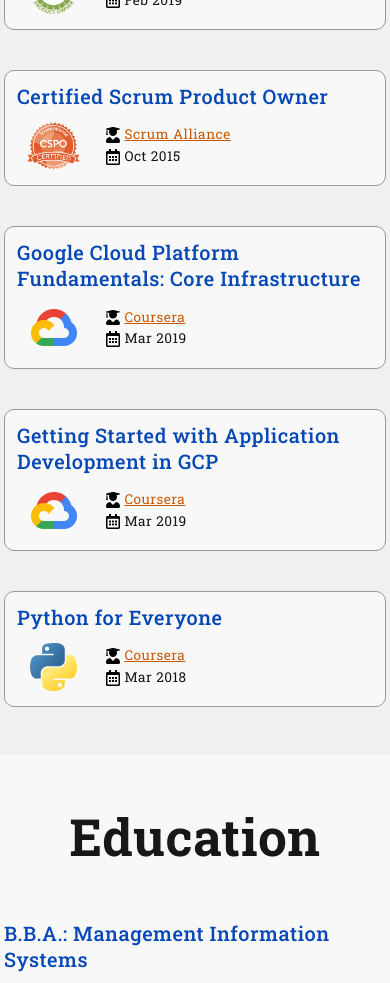
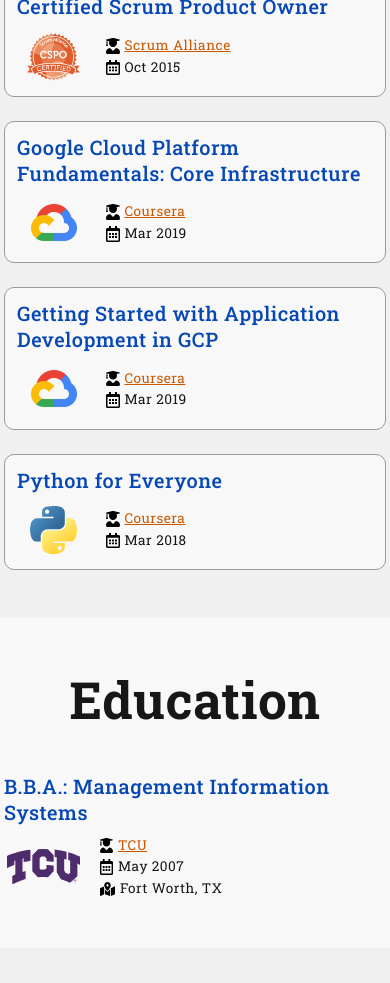
Before and after one commit to brystmar/cv, a React (Create React App) app: page / in a window 390 px wide. Shown: the part 8220-9203 px from the top of the page. Built offline with nearby package versions, Linux system fonts and the light colour scheme.

Commit message:
Education breakpoints for larger screens

```diff
--- a/src/styles/content-sections.css
+++ b/src/styles/content-sections.css
@@ -228,7 +228,6 @@
   max-height: 330px;
   overflow: hidden;
   margin: 1em auto;
-  background: inherit;
   box-shadow: 3px 3px 10px rgba(151, 154, 160, 0.6);
 }
 .project-section .project .proj-screenshot-container .screenshot {
@@ -313,9 +312,10 @@
 .certs-container .cert {
   max-width: 600px;
   background: #f8f8f8;
-  padding: 0.75em;
+  margin: 0 0 1.5em 0;
   border: 1px solid #979aa0;
   border-radius: 10px;
+  padding: 0.75em;
 }
 .certs-container .cert .cert-title {
   font-size: 1.25rem;
@@ -344,13 +344,13 @@
   justify-content: center;
 }
 
-@media (min-width: 480px) {
+@media (min-width: 500px) {
   .icon-plus-text {
     font-size: 1rem;
   }
 
   .certification-section .certs-container .cert .cert-title {
-    font-size: 1.55rem;
+    font-size: 1.5rem;
   }
   .certification-section .certs-container .cert .cert-content .logo-container {
     margin: 0 0.5em 0 0;
@@ -386,40 +386,50 @@
   }
 }
 /*** Education ***/
-.education-section .degree {
+.degree {
   display: flex;
   flex-direction: column;
+  align-items: center;
 }
-.education-section .degree .degree-title,
-.education-section .degree .degree-content {
-  max-width: 500px;
+.degree .degree-title,
+.degree .degree-content {
+  width: 100%;
+  max-width: 550px;
 }
-.education-section .degree .degree-title {
+.degree .degree-title {
   font-size: 1.25rem;
   font-weight: 500;
   line-height: 1.3;
   color: #0647b6;
-  margin: 0.5em 0;
+  margin: 0 0 0.5em;
 }
-.education-section .degree .degree-content {
+.degree .degree-content {
   display: grid;
-  grid-template: 1fr/20% 79%;
-  grid-gap: 1em;
+  grid-template: 1fr/25% 75%;
 }
-.education-section .degree .degree-content .logo-container .degree-logo {
-  display: inline;
+.degree .degree-content .logo-container {
+  margin: 0 1em 0 0;
+  padding: 0.2em;
+}
+.degree .degree-content .logo-container .degree-logo {
+  display: block;
   width: 100%;
 }
-.education-section .degree .degree-content .degree-details {
+.degree .degree-content .degree-details {
   display: flex;
   flex-direction: column;
   justify-content: center;
+  margin: 0;
 }
 
 @media (min-width: 500px) {
-  .degree .logo-container {
+  .education-section .degree .degree-title {
+    font-size: 1.5rem;
+  }
+  .education-section .degree .logo-container {
     max-width: 200px;
     max-height: 200px;
+    margin: 0 0.5em 0 0;
   }
 }
 .icon {
--- a/src/styles/content-sections.sass
+++ b/src/styles/content-sections.sass
@@ -196,12 +196,9 @@
       max-height: 330px
       overflow: hidden
       margin: 1em auto
-      background: inherit
-      //border: 1px solid red
       box-shadow: 3px 3px 10px $color-border-lighter
       .screenshot
         width: 100%
-        //border: 1px dashed green
         display: block
         margin: auto
     .proj-screenshot-container:hover
@@ -276,9 +273,10 @@
   .cert
     max-width: 600px
     background: $color-background
-    padding: 0.75em
+    margin: 0 0 1.5em 0
     border: 1px solid $color-border
     border-radius: 10px
+    padding: 0.75em
     .cert-title
       font-size: 1.25rem
       font-weight: 500
@@ -304,14 +302,14 @@
         flex-direction: column
         justify-content: center
 
-@media (min-width: 480px)
+@media (min-width: 500px)
   .icon-plus-text
     font-size: 1rem
   .certification-section
     .certs-container
       .cert
         .cert-title
-          font-size: 1.55rem
+          font-size: 1.5rem
         .cert-content
           .logo-container
             margin: 0 0.5em 0 0
@@ -349,37 +347,47 @@
 
 /*** Education ***/
 
-.education-section
-  .degree
-    display: flex
-    flex-direction: column
-    .degree-title,
-    .degree-content
-      max-width: 500px
-    .degree-title
-      font-size: 1.25rem
-      font-weight: 500
-      line-height: 1.3
-      color: $color-primary-darker
-      margin: 0.5em 0
-    .degree-content
-      display: grid
-      grid-template: 1fr / 20% 79%
-      grid-gap: 1em
-      .logo-container
-        .degree-logo
-          display: inline
-          width: 100%
-      .degree-details
-        display: flex
-        flex-direction: column
-        justify-content: center
+.degree
+  display: flex
+  flex-direction: column
+  align-items: center
+  .degree-title,
+  .degree-content
+    width: 100%
+    max-width: 550px
+  .degree-title
+    font-size: 1.25rem
+    font-weight: 500
+    line-height: 1.3
+    color: $color-primary-darker
+    margin: 0 0 0.5em
+  .degree-content
+    display: grid
+    grid-template: 1fr / 25% 75%
+    //grid-gap: 1em
+    .logo-container
+      margin: 0 1em 0 0
+      padding: 0.2em
+      //border: 1px solid blue
+      .degree-logo
+        display: block
+        width: 100%
+    .degree-details
+      display: flex
+      flex-direction: column
+      justify-content: center
+      margin: 0
 
 @media (min-width: 500px)
-  .degree
-    .logo-container
-      max-width: 200px
-      max-height: 200px
+  .education-section
+    .degree
+      .degree-title
+        font-size: 1.5rem
+      .logo-container
+        max-width: 200px
+        max-height: 200px
+        margin: 0 0.5em 0 0
+
 
 
 .icon
```
Also changed, not shown: 1 other file (tests, documents, lock files or other folders).
